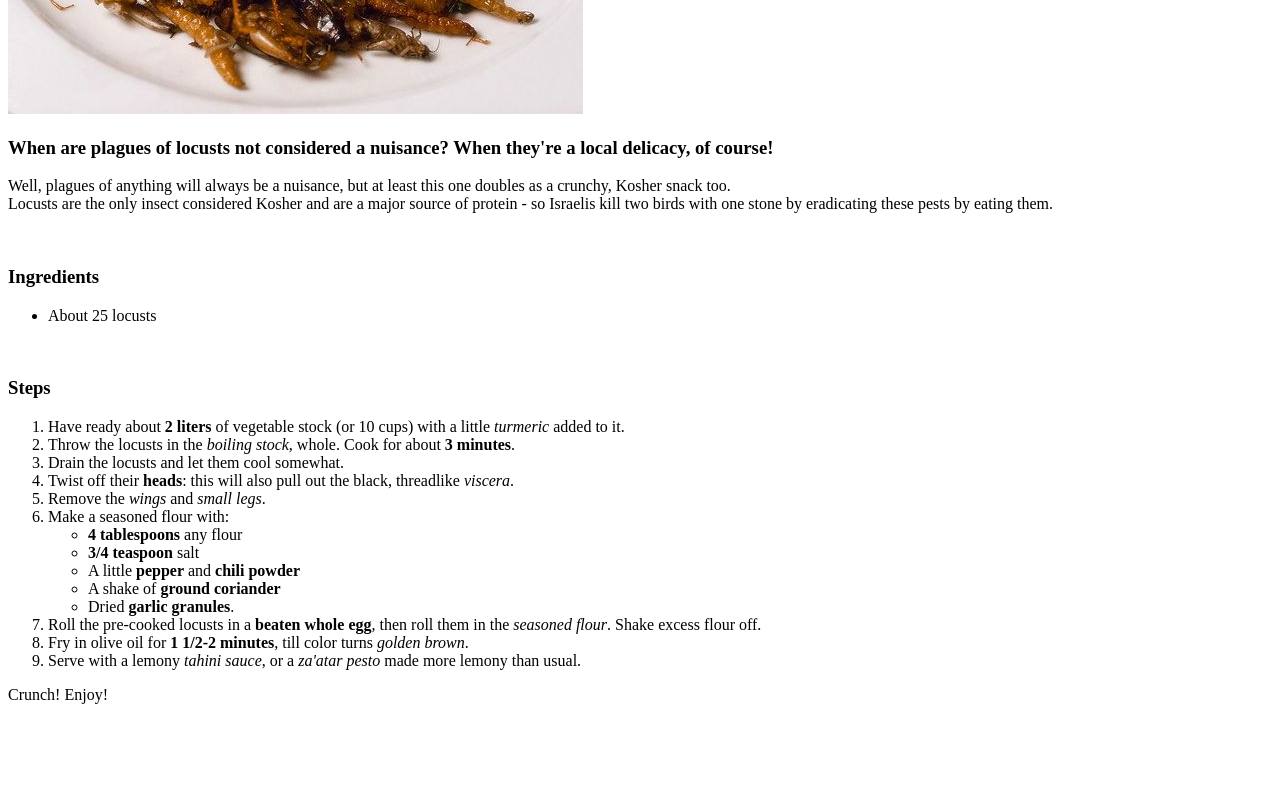
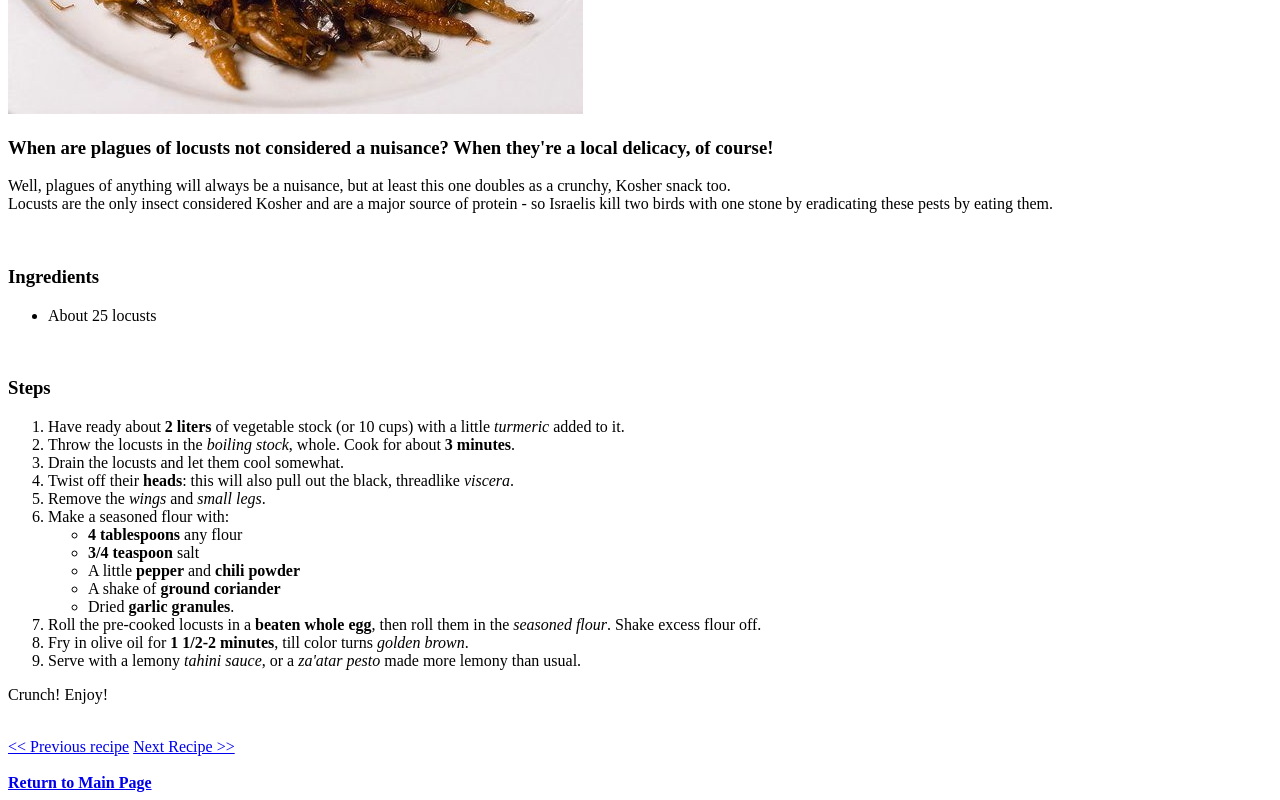
Before and after one commit to moonwalkie/odin-recipes, a plain HTML site: page recipes/cooked-locusts.html in a window 1280 px wide. Shown: the part 409-1209 px from the top of the page. Before the commit the page ends 1155 px from the top, so only its background shows below. Drawn offline with Linux system fonts and the light colour scheme.

Commit message:
Add page navigation links
Add page navigation links

```diff
--- a/recipes/cooked-locusts.html
+++ b/recipes/cooked-locusts.html
@@ -46,5 +46,9 @@
             </ol>
             <p>Crunch! Enjoy!</p>
         <br>
+        <a href="./deep-fried-tarantula.html"> << Previous recipe</a> <a href="./deep-fried-scorpion.html">Next Recipe >> </a>
+        <br>
+        <br>
+        <a href="../index.html"><strong>Return to Main Page</strong></a>
 </body>
 </html>
```
Also changed, not shown: recipes/deep-fried-scorpion.html (+4 -0 lines), recipes/deep-fried-tarantula.html (+4 -0 lines).
